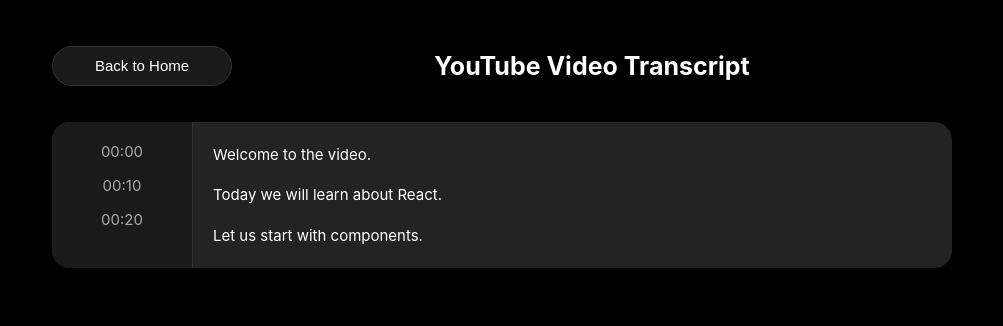
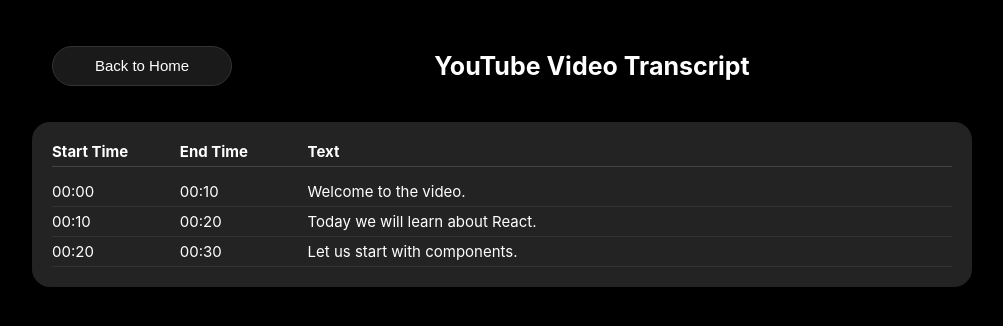
Before and after one commit to pedrofg890/lxthon_0days, a React (Create React App) app in the folder frontEnd/my-app/: page /transcript in a window 1280 px wide. Shown: the top 326 px of the page, without its empty margins (138-1141 px from the left). Built offline with nearby package versions, Linux system fonts and the light colour scheme; no server answers.

Commit message:
changeTranscriptPage

```diff
--- a/frontEnd/my-app/src/components/transcriptPage/TranscriptPage.jsx
+++ b/frontEnd/my-app/src/components/transcriptPage/TranscriptPage.jsx
@@ -9,9 +9,9 @@
     const navigate = useNavigate();
     // Example transcript data
     const [transcript, setTranscript] = useState([
-        { timestamp: '00:00', text: 'Welcome to the video.' },
-        { timestamp: '00:10', text: 'Today we will learn about React.' },
-        { timestamp: '00:20', text: 'Let us start with components.' },
+        { startTime: '00:00', endTime: '00:10', text: 'Welcome to the video.' },
+        { startTime: '00:10', endTime: '00:20', text: 'Today we will learn about React.' },
+        { startTime: '00:20', endTime: '00:30', text: 'Let us start with components.' },
         // ... more transcript lines ...
     ]);
 
@@ -25,46 +25,48 @@
             </div>
             <div style={{
                 display: 'flex',
-                flexDirection: 'row',
+                flexDirection: 'column',
                 width: '100%',
                 maxWidth: '900px',
                 background: '#232323',
                 borderRadius: '18px',
                 boxShadow: '0 2px 12px rgba(0,0,0,0.15)',
-                overflow: 'hidden',
+                padding: '2rem',
+                marginBottom: '2rem',
             }}>
-                {/* Left column: Timestamps */}
                 <div style={{
-                    flex: '0 0 120px',
-                    background: '#1a1a1a',
-                    color: '#aaa',
-                    padding: '2rem 1rem',
-                    borderRight: '1px solid #333',
-                    display: 'flex',
-                    flexDirection: 'column',
-                    alignItems: 'center',
-                    fontSize: '1.5rem',
-                    gap: '1.5rem',
+                    display: 'grid',
+                    gridTemplateColumns: '0.7fr 0.7fr 3.6fr',
+                    columnGap: '0.25rem',
+                    rowGap: '0.5rem',
+                    fontWeight: 'bold',
+                    color: '#fff',
+                    borderBottom: '1px solid #444',
+                    paddingBottom: '0.5rem',
+                    marginBottom: '1rem',
+                    fontSize: '1.5rem', // increased font size for header
                 }}>
-                    {transcript.map((line, idx) => (
-                        <span key={idx}>{line.timestamp}</span>
-                    ))}
+                    <div>Start Time</div>
+                    <div>End Time</div>
+                    <div>Text</div>
                 </div>
-                {/* Right column: Transcript text */}
-                <div style={{
-                    flex: 1,
-                    color: '#fff',
-                    padding: '2rem',
-                    fontSize: '1.5rem',
-                    lineHeight: 1.7,
-                    display: 'flex',
-                    flexDirection: 'column',
-                    gap: '1.5rem',
-                }}>
-                    {transcript.map((line, idx) => (
-                        <span key={idx}>{line.text}</span>
-                    ))}
-                </div>
+                {transcript.map((line, idx) => (
+                    <div key={idx} style={{
+                        display: 'grid',
+                        gridTemplateColumns: '0.7fr 0.7fr 3.6fr',
+                        columnGap: '0.25rem',
+                        rowGap: '0.5rem',
+                        color: '#fff',
+                        padding: '0.5rem 0',
+                        borderBottom: '1px solid #333',
+                        alignItems: 'center',
+                        fontSize: '1.5rem', // increased font size for rows
+                    }}>
+                        <div>{line.startTime}</div>
+                        <div>{line.endTime}</div>
+                        <div>{line.text}</div>
+                    </div>
+                ))}
             </div>
         </section>
     );
```
Also changed, not shown: 1 other file (tests, documents, lock files or other folders).
